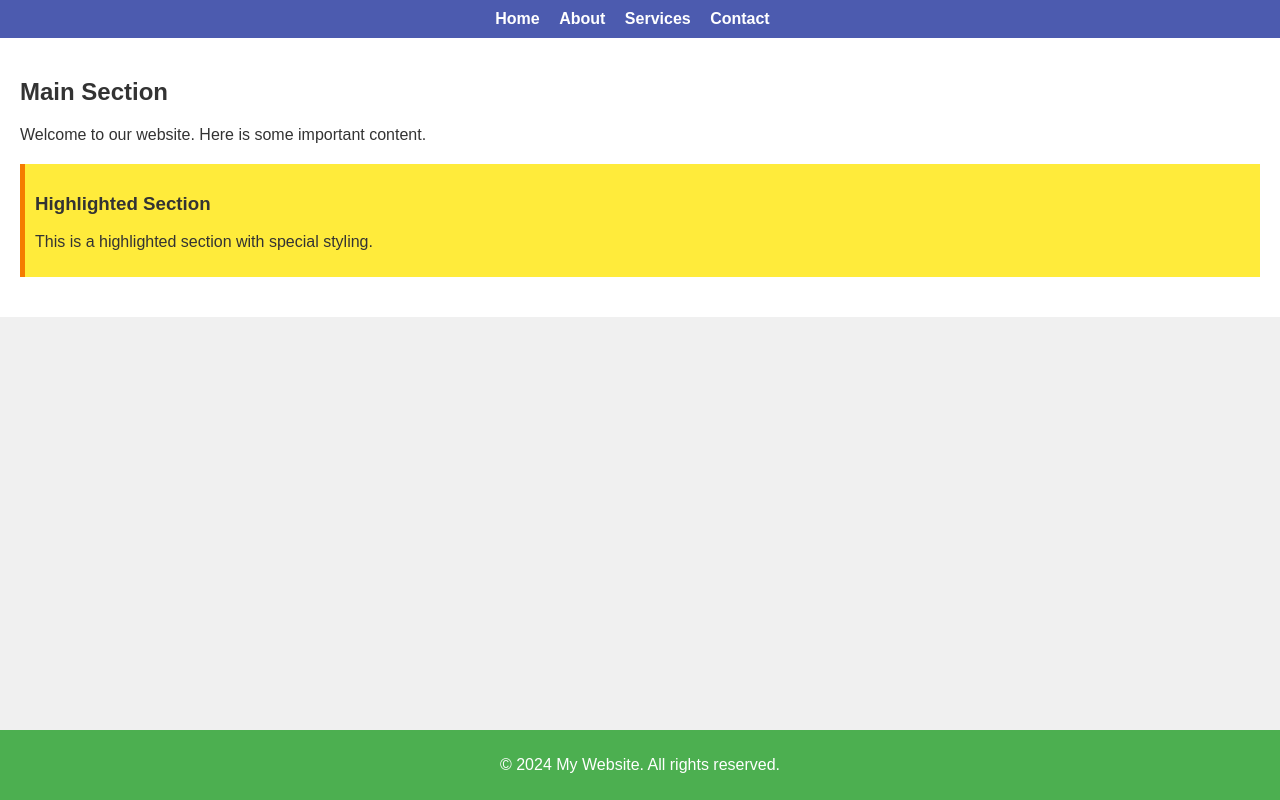
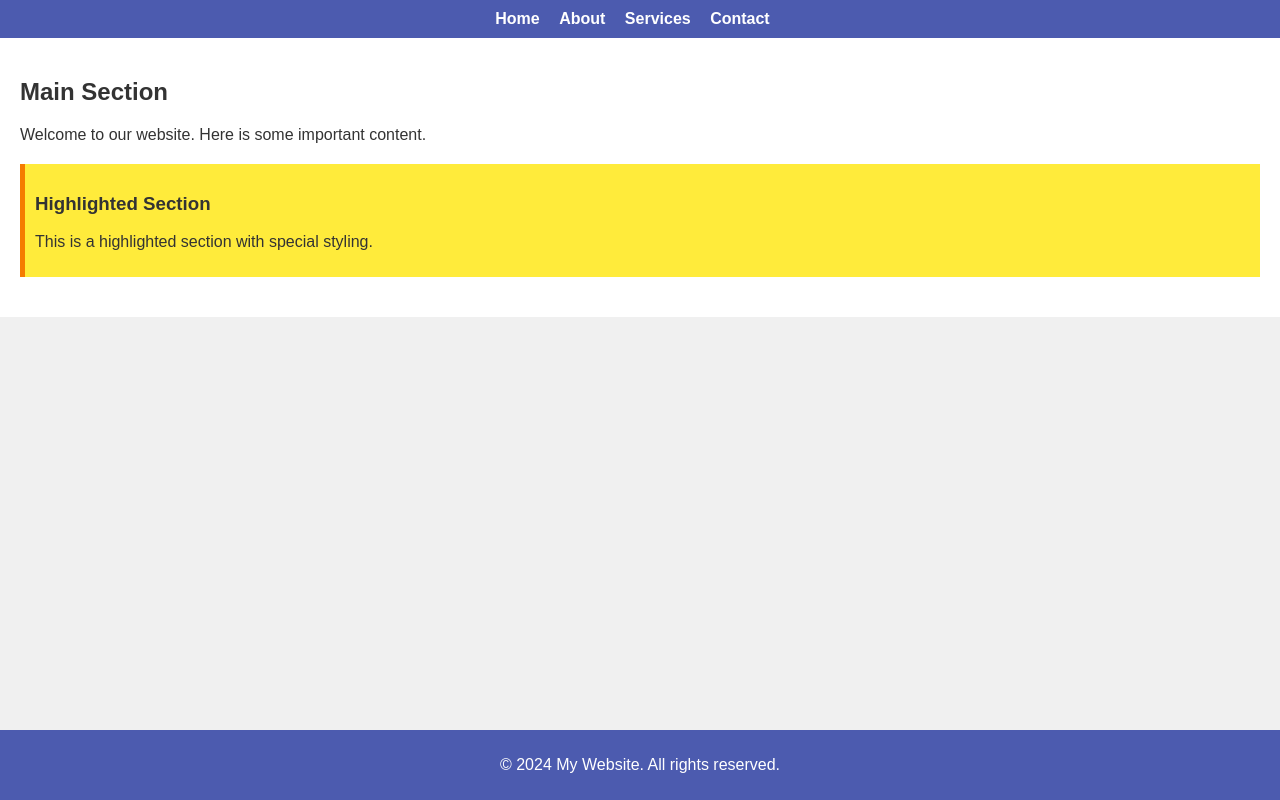
Before and after one commit to Shmaltsel/test1, a plain HTML site: page index.html in a window 1280 px wide. Drawn offline with Linux system fonts and the light colour scheme.

Commit message:
style.css

```diff
--- a/style.css
+++ b/style.css
@@ -52,7 +52,7 @@ section {
 
 /* Футер */
 footer {
-    background-color: #4CAF50;
+    background-color: #4c5baf;
     color: white;
     text-align: center;
     padding: 10px 0;
```
